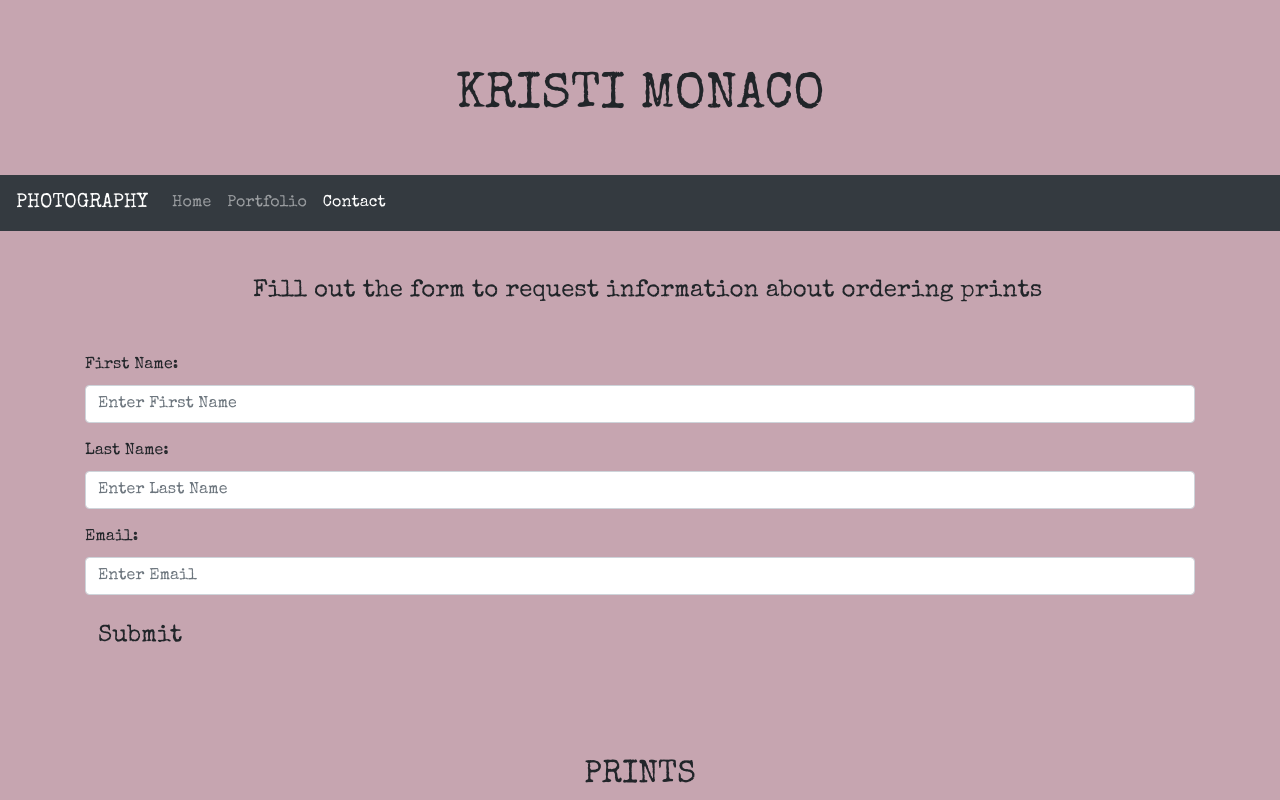
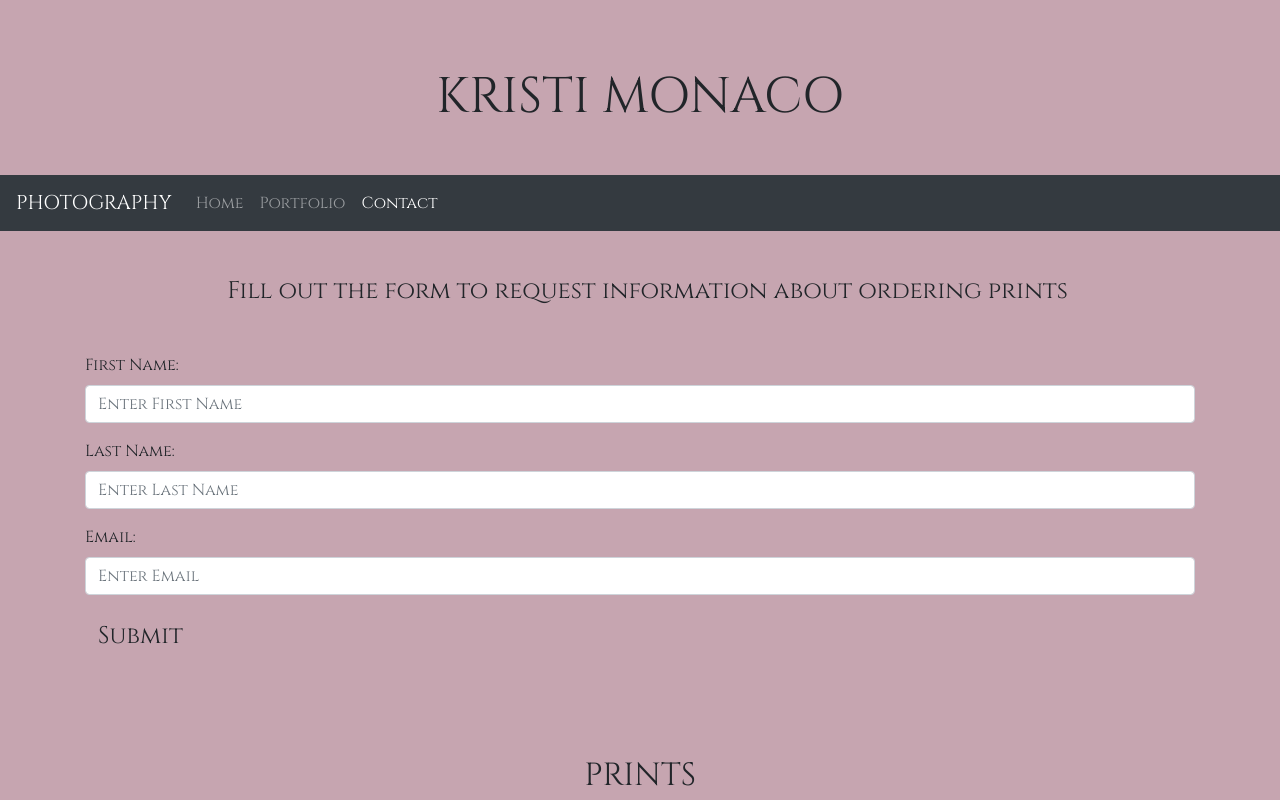
Before and after one commit to KristiMonaco/week03assignment, a website: page indexp3.html in a window 1280 px wide. Shown: the top 800 px of the page. Drawn offline with nearby package versions, Linux system fonts and the light colour scheme.

Commit message:
changed font family

```diff
--- a/indexp3.html
+++ b/indexp3.html
@@ -5,7 +5,7 @@
     <meta name="viewport" content="width=device-width, initial-scale=1.0">
     <title>Document</title>
     <link rel="stylesheet" href="node_modules/bootstrap/dist/css/bootstrap.css">
-    <link rel="stylesheet" href="https://fonts.googleapis.com/css2?family=Special+Elite">
+    <link rel="stylesheet" href="https://fonts.googleapis.com/css2?family=Cinzel">
     <link rel="stylesheet" href="styles.css">
 
 
--- a/styles.css
+++ b/styles.css
@@ -1,6 +1,6 @@
   body {
     background-color: rgb(198, 165, 176);
-    font-family:'Special Elite', Georgia, 'Times New Roman', Times, serif;
+    font-family:'Cinzel', Georgia, 'Times New Roman', Times, serif;
   }
 
   h1 {
@@ -11,15 +11,16 @@
 
   body {
     background-color: rgb(198, 165, 176);
-    font-family: 'Special Elite', Georgia, 'Times New Roman', Times, serif;
+    font-family: 'Cinzel', Georgia, 'Times New Roman', Times, serif;
   }
 
   h1 {
-    font-family: 'Special Elite', Georgia, 'Times New Roman', Times, serif;
+    font-family: 'Cinzel', Georgia, 'Times New Roman', Times, serif;
     padding-top: 19px;
   }
 
-  h3 {font-family: 'Special Elite', Georgia, 'Times New Roman', Times, serif; text-align: center;
+  h3 {
+    font-family: 'Cinzel', Georgia, 'Times New Roman', Times, serif; text-align: center;
       margin-top: 19px; margin-bottom: 19px;
   }
 
@@ -29,11 +30,11 @@
 
   body {
     background-color: rgb(198, 165, 176);
-    font-family: 'Special Elite', Georgia, 'Times New Roman', Times, serif;
+    font-family: 'Cinzel', Georgia, 'Times New Roman', Times, serif;
   }
 
   h1 {
-    font-family: 'Special Elite', Georgia, 'Times New Roman', Times, serif;
+    font-family: 'Cinzel', Georgia, 'Times New Roman', Times, serif;
     padding-top: 19px;
   }
 
@@ -55,7 +56,6 @@
   .table {
     margin: 27px;
     border-color: black;
-    justify-content: center;
     background-color:  rgb(198, 165, 176);
   }
 
```
Also changed, not shown: index.html (+2 -1 lines), indexp2.html (+1 -1 lines).
